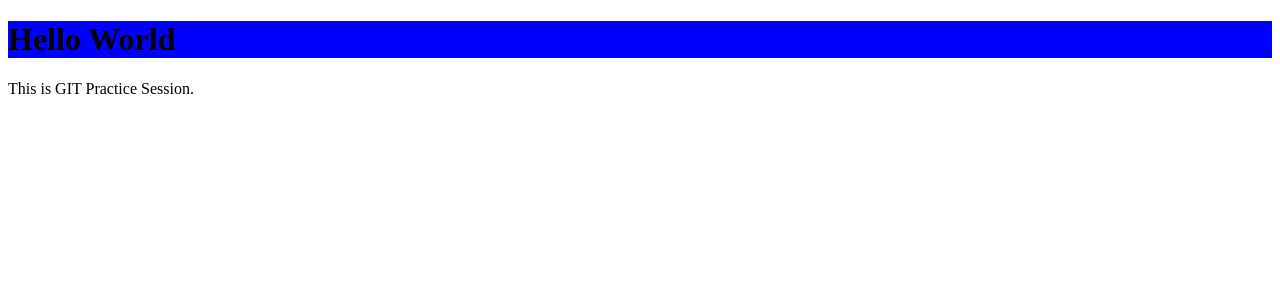
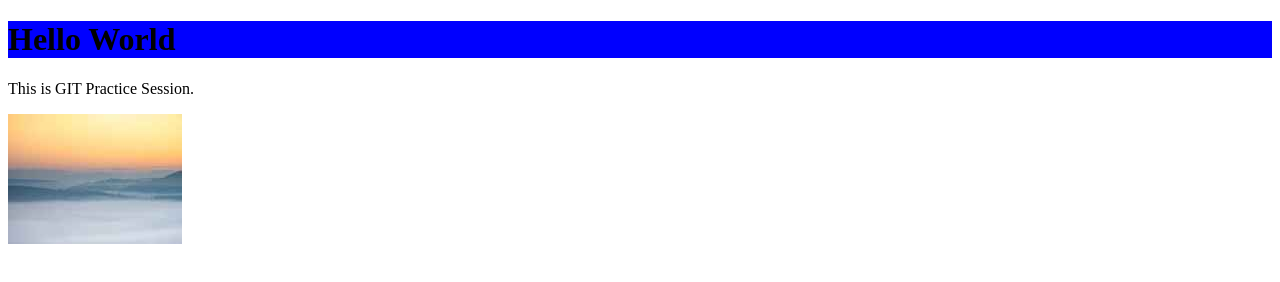
Before and after one commit to vinodkumar526/hello-world, a plain HTML site: page index.html in a window 1280 px wide. Drawn offline with Linux system fonts and the light colour scheme.

Commit message:
Added new image and updated the code

```diff
--- a/index.html
+++ b/index.html
@@ -8,6 +8,7 @@
 
 <h1 class="header">Hello World</h1>
 <p>This is GIT Practice Session.</p>
+<img src="assets/image.jpg">
 
 </body>
 </html>
```
Also changed, not shown: assets/image.jpg (added).
